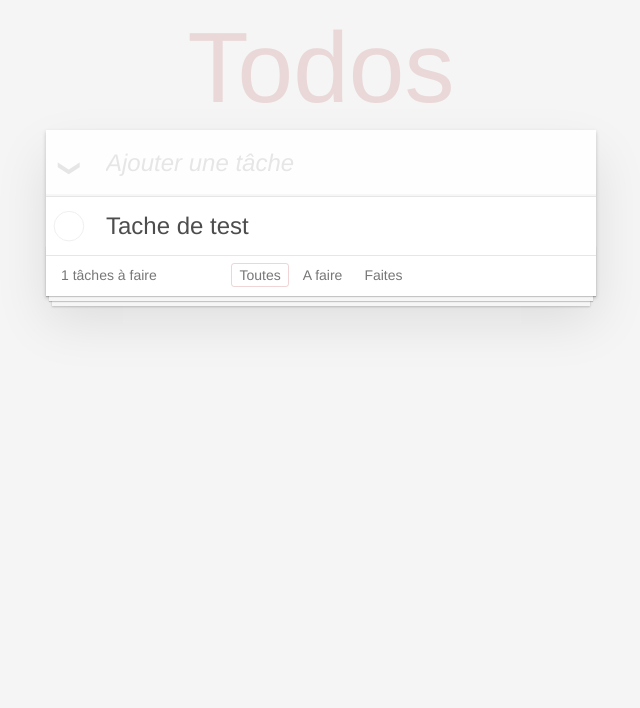
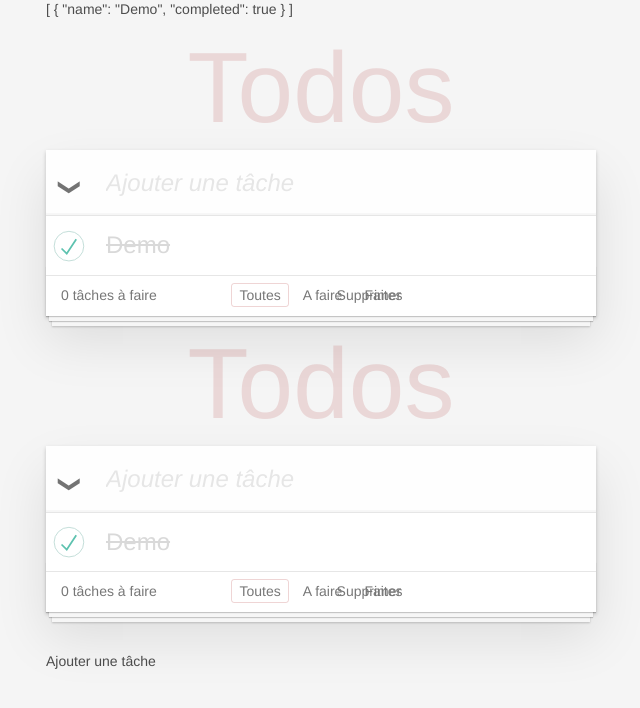
Before and after one commit to Mohamedecorot/Todos_VueJs, a Vue app: page / in a window 1280 px wide. Shown: the top 708 px of the page, without its empty margins (319-959 px from the left). Built offline with nearby package versions, Linux system fonts and the light colour scheme.

Commit message:
résolutions des problèmes entre propriétés des parents/enfants: watch

```diff
--- a/src/App.vue
+++ b/src/App.vue
@@ -1,12 +1,31 @@
 <template>
   <div>
-    <todos></todos>
+    {{ todos }}
+    <todos v-model="todos"></todos>
+    <todos v-model="todos"></todos>
+    <button @click="addTodo">Ajouter une tâche</button>
   </div>
 </template>
 
 <script>
 import Todos from './components/Todos'
 export default {
+  data() {
+    return {
+      todos: [{
+        name: 'Demo',
+        completed: true
+      }]
+    }
+  },
+  methods: {
+    addTodo () {
+      this.todos.push({
+        name: 'Mohamed',
+        completed: false
+      })
+    }
+  },
   components: {
     Todos
   }
--- a/src/components/Todos.vue
+++ b/src/components/Todos.vue
@@ -33,16 +33,21 @@
 <script>
 import Vue from 'vue'
 export default {
+    props: {
+        value: {type: Array, default () { return [] }}
+    },
     data () {
         return {
-            todos: [{
-                name: 'Tache de test',
-                completed: false
-            }],
+            todos: this.value,
             newTodo: '',
             filter: 'all',
             editing: null,
             oldTodo: ''
+        }
+    },
+    watch: {
+        value (value) {
+            this.todos = value
         }
     },
     methods: {
@@ -58,6 +63,7 @@
         },
         deleteCompleted () {
             this.todos = this.todos.filter(todo => !todo.completed)
+            this.$emit('input', this.todos)
         },
         editTodo (todo) {
             this.editing= todo,
```
